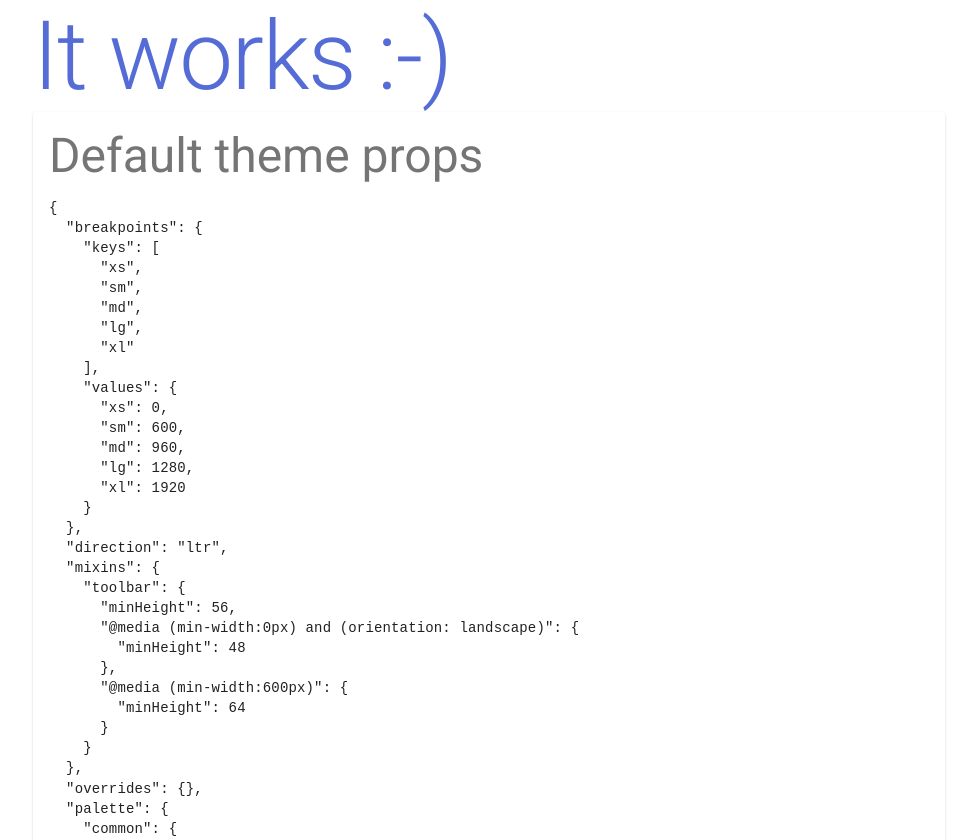
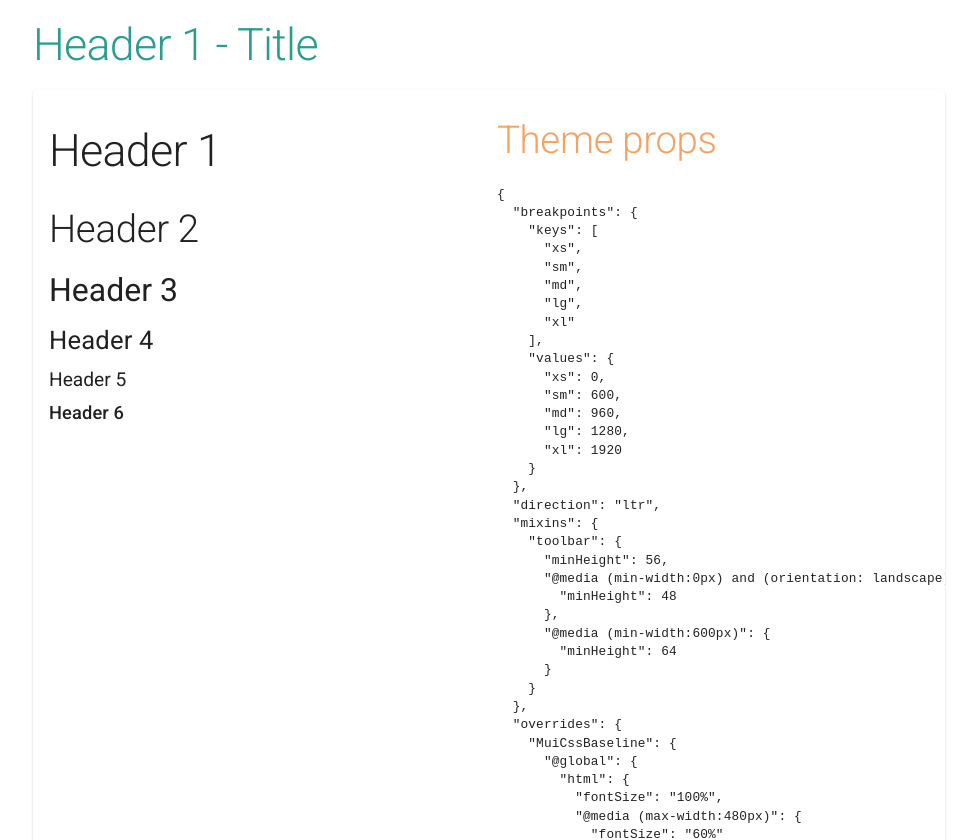
Before and after one commit to dmijatovic/next-mui-ts, a Next.js app: page / in a window 1280 px wide. Shown: the top 840 px of the page, without its empty margins (151-1128 px from the left). Built offline with nearby package versions, Linux system fonts and the light colour scheme.

Commit message:
feat: customized theme for typography and scaling

```diff
--- /dev/null
+++ b/components/ThemeProps.tsx
@@ -0,0 +1,35 @@
+
+import { makeStyles } from '@material-ui/core/styles'
+import {Typography, Grid} from "@material-ui/core"
+
+let currentTheme={}
+
+const useStyles = makeStyles(theme => {
+  currentTheme = theme
+  return (props)=>{
+    debugger
+    return {
+      homePage: {
+        color: theme.palette.primary.main,
+      }
+    }
+  }
+})
+
+
+export default function ThemeProps(props){
+  const styles = useStyles(props)
+  return(
+    <Grid item md={6} xs={12}>
+      <Typography
+        variant="h2"
+        color="secondary"
+      >
+        Theme props
+      </Typography>
+      <pre>
+      {JSON.stringify(currentTheme, null, 2)}
+      </pre>
+    </Grid>
+  )
+}
--- /dev/null
+++ b/components/TypographyDemo.tsx
@@ -0,0 +1,27 @@
+
+import {Typography, Grid} from "@material-ui/core"
+
+export default function TypographyDemo(){
+  return (
+    <Grid item md={6} xs={12}>
+      <Typography variant="h1">
+        Header 1
+      </Typography>
+      <Typography variant="h2">
+        Header 2
+      </Typography>
+      <Typography variant="h3">
+        Header 3
+      </Typography>
+      <Typography variant="h4">
+        Header 4
+      </Typography>
+      <Typography variant="h5">
+        Header 5
+      </Typography>
+      <Typography variant="h6">
+        Header 6
+      </Typography>
+    </Grid>
+  )
+}
--- a/pages/index.tsx
+++ b/pages/index.tsx
@@ -1,25 +1,11 @@
 import Head from 'next/head'
 
-import {Paper, Typography, Card, CardContent,Container} from "@material-ui/core"
-import { makeStyles, Theme } from '@material-ui/core/styles';
+import {Paper, Typography, Card, CardContent,Container, Grid} from "@material-ui/core"
 
-let currentTheme={}
-
-const useStyles = makeStyles(theme => {
-  currentTheme = theme
-  return (props)=>{
-    debugger
-    return {
-      homePage: {
-        color: theme.palette.primary.main,
-      }
-    }
-  }
-})
+import ThemeProps from 'components/ThemeProps'
+import TypographyDemo from 'components/TypographyDemo'
 
 export default function Home(props) {
-  const styles = useStyles(props)
-  console.log("styles:", styles)
   return (
     <Paper
       elevation={0}
@@ -36,21 +22,17 @@ export default function Home(props) {
           variant="h1"
           color="primary"
         >
-          It works :-)
+          Header 1 - Title
         </Typography>
         <Card>
           <CardContent>
-            <Typography
-              variant="h3"
-              color="textSecondary"
-              >Default theme props</Typography>
-            <pre>
-            {JSON.stringify(currentTheme, null, 2)}
-            </pre>
+            <Grid container spacing={2}>
+              <TypographyDemo/>
+              <ThemeProps/>
+            </Grid>
           </CardContent>
         </Card>
       </Container>
     </Paper>
-
   )
 }
--- a/styles/theme.tsx
+++ b/styles/theme.tsx
@@ -1,22 +1,84 @@
 import { createMuiTheme } from '@material-ui/core/styles';
-import { red } from '@material-ui/core/colors';
 
 // Create a theme instance.
 const theme = createMuiTheme({
   palette: {
     primary: {
-      main: '#556cd6',
+      main: '#2a9d8f',
     },
     secondary: {
-      main: '#19857b',
+      main: '#f4a261',
     },
     error: {
-      main: red.A400,
+      main: '#e63946',
+    },
+    warning:{
+      main:"#e76f51"
+    },
+    info:{
+      main:"#e9c46a"
+    },
+    success:{
+      main:"#83c5be"
     },
     background: {
       default: '#fff',
     },
   },
+  typography:{
+    //default html font size when 100%
+    htmlFontSize:16,
+    //body font size to 1rem
+    fontSize:16,
+    h1:{
+      fontSize:"3.5rem",
+      lineHeight: "2"
+      // padding:"1rem 0rem"
+    },
+    h2:{
+      fontSize:"3rem",
+      lineHeight: "1.75"
+    },
+    h3:{
+      fontSize:"2.5rem",
+      lineHeight: "1.75"
+    },
+    h4:{
+      fontSize:"2rem",
+      lineHeight: "1.75"
+    },
+    h5:{
+      fontSize:"1.5rem",
+      lineHeight: "1.75"
+    },
+    h6:{
+      lineHeight: "1.75"
+    }
+  },
+  overrides: {
+    MuiCssBaseline: {
+      '@global': {
+        html: {
+          fontSize: '100%',
+          '@media (max-width:480px)': {
+            fontSize: '60%',
+          },
+          '@media (min-width:481px)': {
+            fontSize: '65%',
+          },
+          '@media (min-width:800px)': {
+            fontSize: '70%',
+          },
+          '@media (min-width:1200px)': {
+            fontSize: '80%',
+          },
+          '@media (min-width:1600px)': {
+            fontSize: '90%',
+          },
+        },
+      },
+    },
+  },
 });
 
 export default theme;
```
Also changed, not shown: 1 other file (tests, documents, lock files or other folders).
